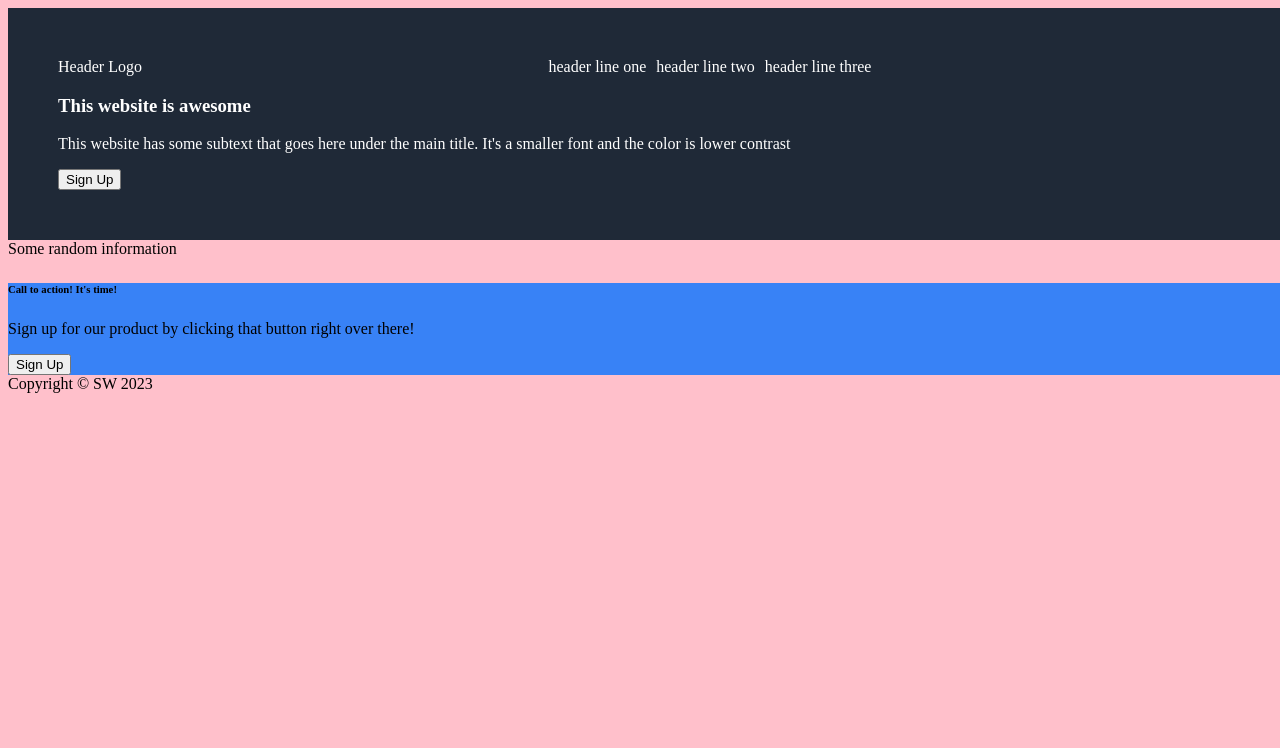
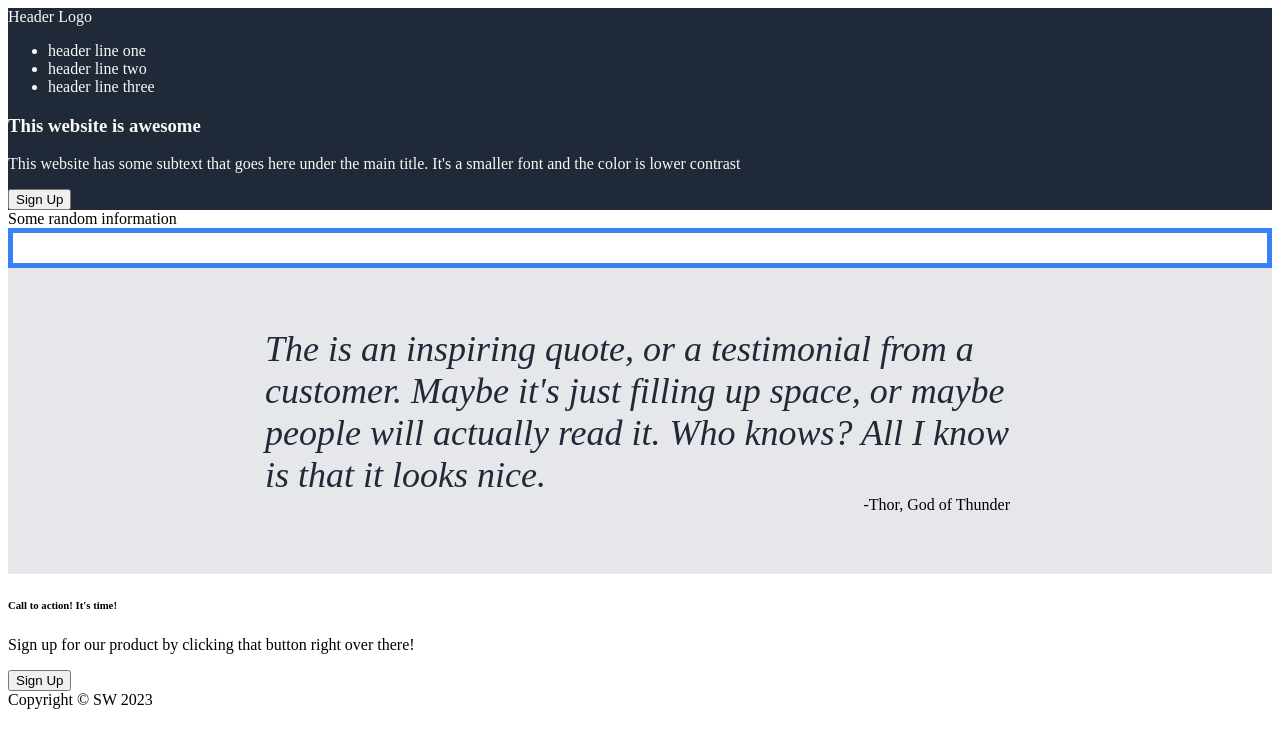
Before and after one commit to CStalks/landing-page, a plain HTML site: page index.html in a window 1280 px wide. Drawn offline with Linux system fonts and the light colour scheme.

Commit message:
Complete quote section

```diff
--- a/css/styles.css
+++ b/css/styles.css
@@ -1,27 +1,30 @@
-body {
-    min-height: 100vh;
-    width: 100%;
-    background-color: pink;
-
-}
 .hero {
     background-color: #1F2937;
-    padding: 50px;
-    color: white;
+    color: #F9FAF8;
 }
 
-.heading {
-    display: flex;
+.info-image {
+    border: 5px solid #3882F6;
+    padding: 15px;
 }
 
-.heading ul {
-    text-decoration: none;
-    list-style-type: none;
-    margin: auto;
+.quote-section {
+    background-color: #E5E7EB;
+    padding: 60px;
     display: flex;
-    gap: 10px;
+    justify-content: center;
+    flex-wrap: wrap;
 }
 
-.call-to-action {
-    background-color: #3882F6;
+.quote-message {
+    font-size: 36px;
+    font-style: italic;
+    color:#1F2937;
+    width: 750px;
 }
+
+.quote-author {
+    display: flex;
+    justify-content: flex-end;
+    width: 740px;
+}
--- a/index.html
+++ b/index.html
@@ -27,11 +27,18 @@
             <!--for the img placeholder-->
             <div></div>
        </div>
-       <!--random infor-->
-       <div>Some random information</div>
-       <!--quote section-->
-       <div></div>
-       <!--call to actipn-->
+       <div>Some random information
+        <div class="info-image"></div>
+       </div>
+       <div class="quote-section">
+            <div class="quote-message">
+               The is an inspiring quote, or a testimonial from a customer.
+               Maybe it's just filling up space, or maybe people will actually
+               read it. Who knows? All I know is that it looks nice.
+            </div>
+            <div class="quote-author">-Thor, God of Thunder</div>
+       </div>
+       <!--call to action-->
        <div>
         <div class="call-to-action">
             <h6>Call to action! It's time!</h6>
```
Lines whose indentation alone changed are shown as unchanged.
